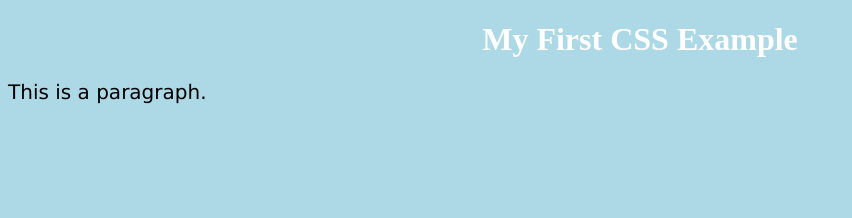
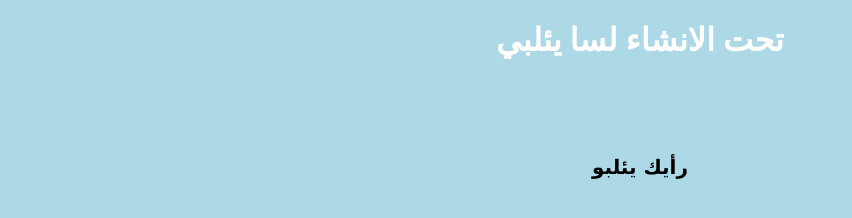
Before and after one commit to shehab144/shehab144.github.io, a plain HTML site: page shehab.html in a window 1280 px wide. Shown: the whole page, without its empty margins (0-852 px from the left). Drawn offline with Linux system fonts and the light colour scheme.

Commit message:
Update shehab.html

```diff
--- a/shehab.html
+++ b/shehab.html
@@ -19,8 +19,13 @@ p {
 </head>
 <body>
 
-<h1>My First CSS Example</h1>
-<p>This is a paragraph.</p>
+<h1>تحت الانشاء لسا يئلبي</h1>
+<BR><BR><BR>
+<center>
+  <p>
+    <b>رأيك يئلبو</b>
+  </p>
+</center>
 
 </body>
 </html>
```
